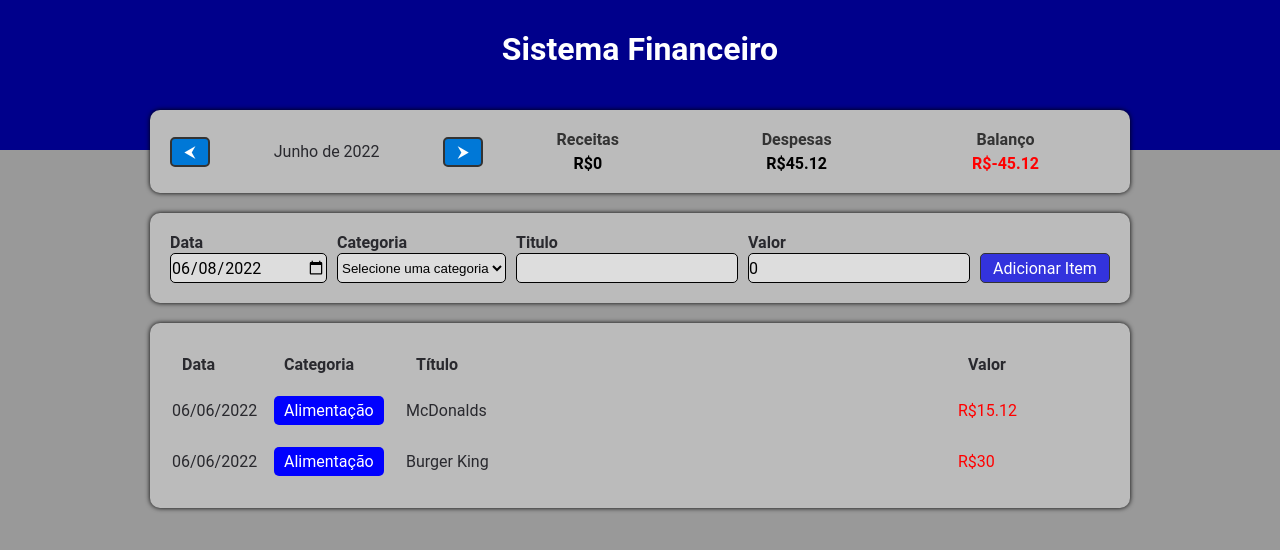
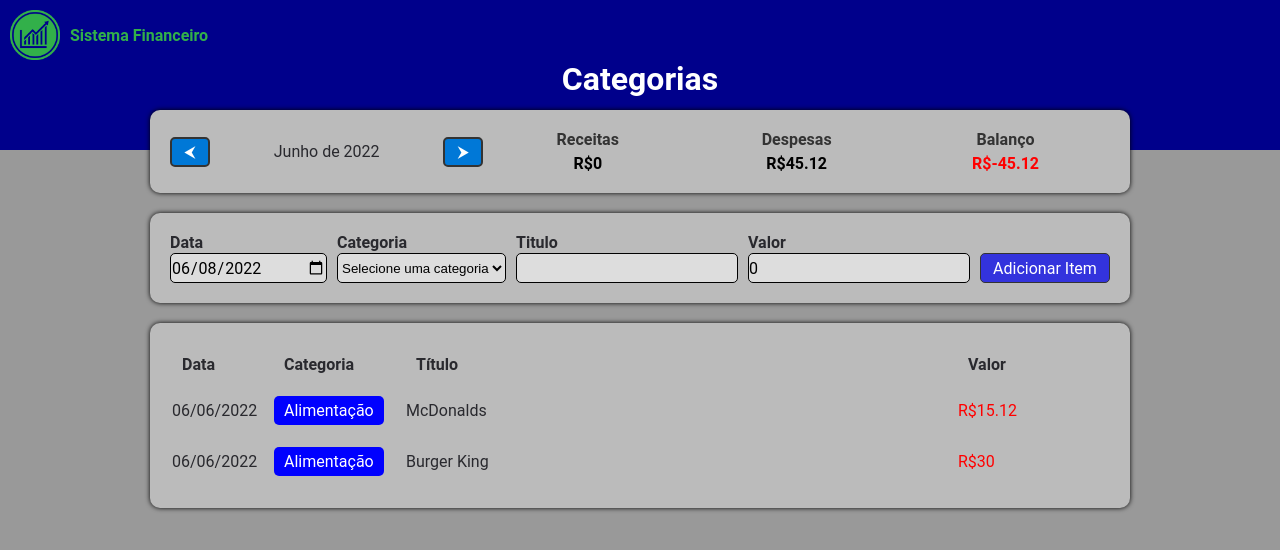
Before and after one commit to brunoamaia/track-money-react, a React (Vite) app: page /edit/categories in a window 1280 px wide. Shown: the top 550 px of the page. Built offline with nearby package versions, Linux system fonts and the light colour scheme.

Commit message:
Generalização do componente Header

```diff
--- a/index.html
+++ b/index.html
@@ -2,7 +2,7 @@
 <html lang="en">
 	<head>
 		<meta charset="UTF-8" />
-		<link rel="icon" type="image/svg+xml" href="/src/favicon.svg" />
+		<link rel="icon" type="image/svg+xml" href="/public/favicon.svg" />
 		<meta name="viewport" content="width=device-width, initial-scale=1.0" />
 		<title>Vite App</title>
 	</head>
--- a/src/components/Header/index.tsx
+++ b/src/components/Header/index.tsx
@@ -1,10 +1,26 @@
 import * as Sty from './styles'
+import { Link } from 'react-router-dom'
+import icon from '/finance-icon.png'
 
-function Finance() {
+interface Props {
+	page: string
+}
+
+function Finance({page}: Props) {
 	return (
 		<Sty.Header>
+			<Sty.SiteLogoWrapper>
+				<Link to={'/'}>
+					<Sty.Figure>
+						<img src={icon} />
+					</Sty.Figure>
+				</Link>
+				<div>
+					Sistema Financeiro
+				</div>
+			</Sty.SiteLogoWrapper>
 			<Sty.HeaderText>
-				Sistema Financeiro
+				{ page }
 			</Sty.HeaderText>
 		</Sty.Header>
 	)
--- a/src/components/Header/styles.ts
+++ b/src/components/Header/styles.ts
@@ -1,12 +1,38 @@
 import styled from 'styled-components'
 
 export const Header = styled.div`
+	height: 150px;
 	background-color: darkblue;
-	height: 150px;
 	text-align: center;
+	display: flex;
+	flex-direction: column;
+	align-items: center;
+	justify-content: space-between;
+	font-weight: bold;
+`
+
+export const SiteLogoWrapper = styled.div`
+	width: 100%;
+	display: flex;
+	align-items: center;
+	justify-content: start;
+	gap: 10px;
+	padding: 10px;
+	color: #32B04A;
+`
+
+export const Figure = styled.figure`
+	height: 50px;
+	width: 50px;
+
+	img {
+		width: 100%;
+	}
 `
 
 export const HeaderText = styled.h1`
+	height: 100%;
+	width: 100%;
+	margin-top: -10px;
 	color: #FFF;
-	padding-top: 30px;
 `
--- a/src/pages/Categories/index.tsx
+++ b/src/pages/Categories/index.tsx
@@ -5,7 +5,7 @@ import Body from '@/components/Body'
 function Categories() {
 	return (
 		<Fragment>
-			<Header />
+			<Header page={'Categorias'} />
 			<Body />
 		</Fragment>
 	)
--- a/src/pages/Finance/index.tsx
+++ b/src/pages/Finance/index.tsx
@@ -5,7 +5,7 @@ import Body from '@/components/Body'
 function Finance() {
 	return (
 		<Fragment>
-			<Header />
+			<Header page={'Resumo'} />
 			<Body />
 		</Fragment>
 	)
```
Also changed, not shown: public/favicon.svg (renamed from src/favicon.svg), public/finance-icon.png (added).
